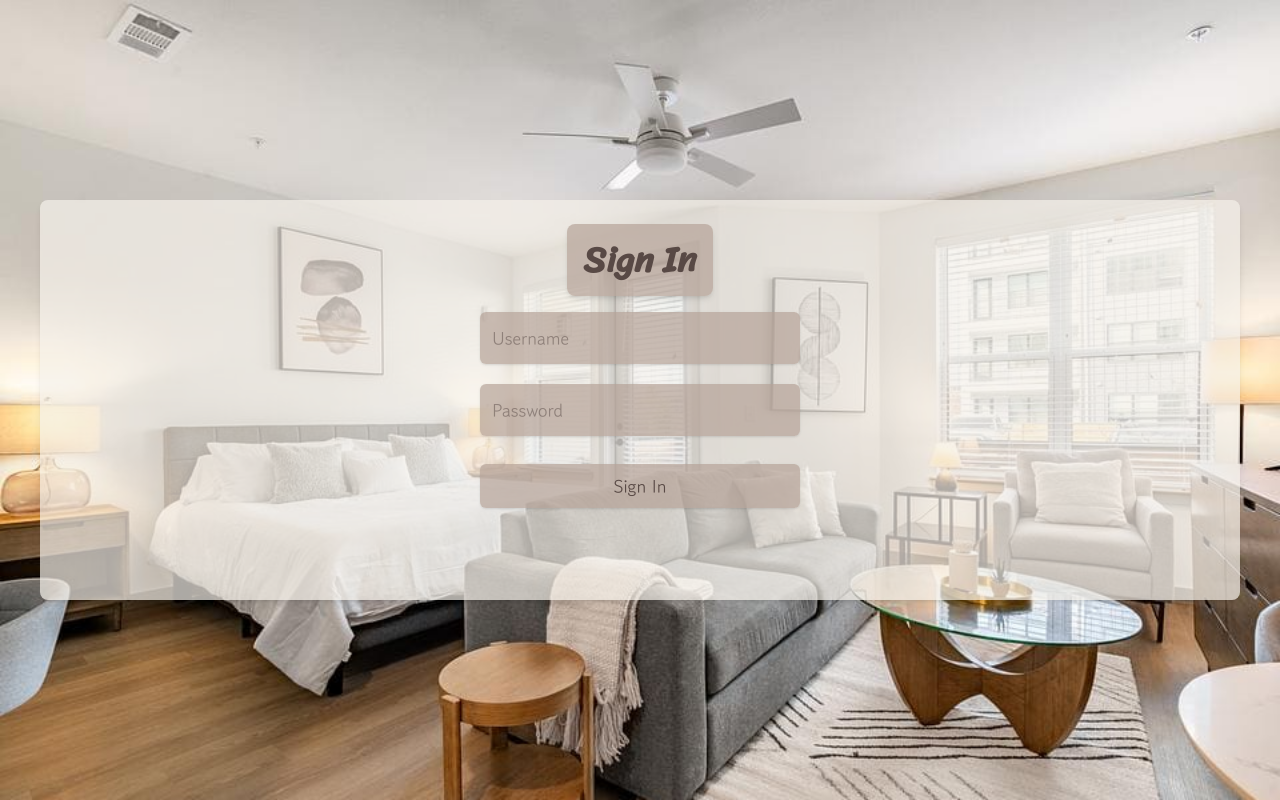
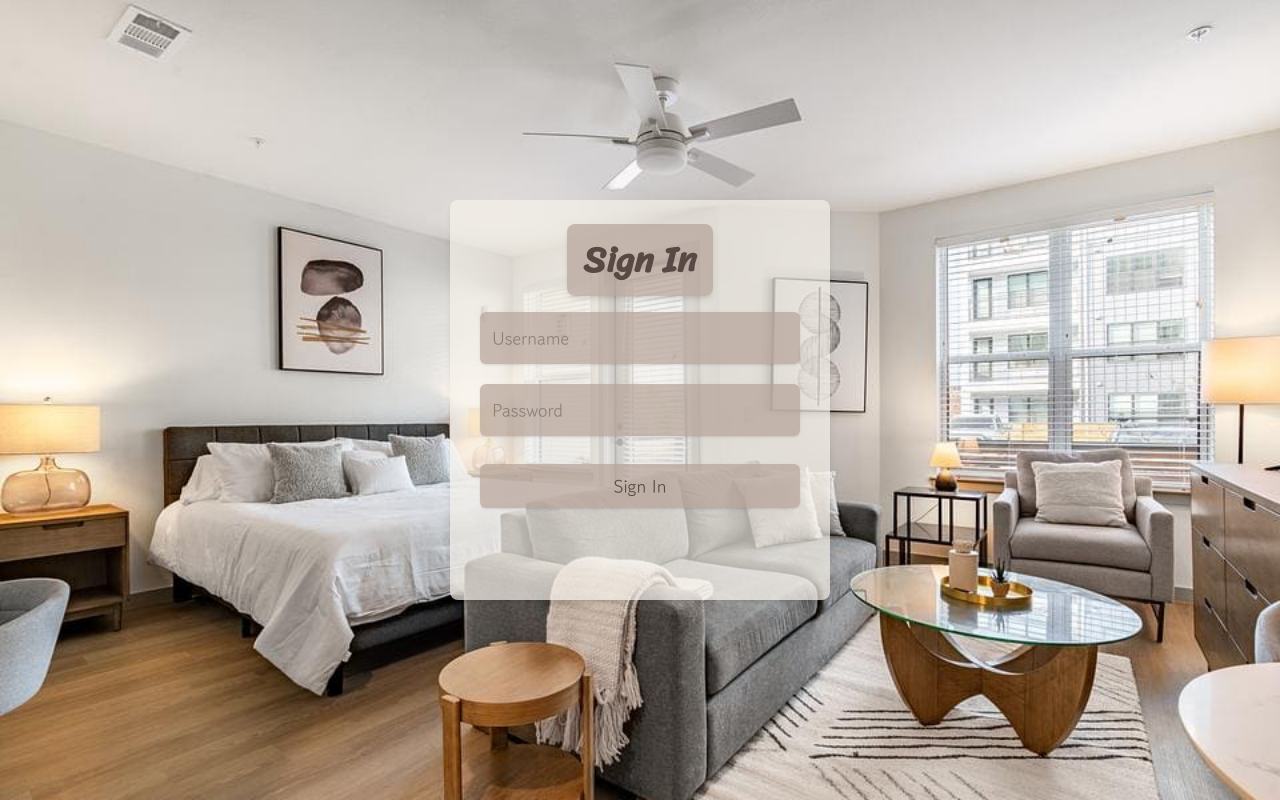
Before and after one commit to The-Landlords/Room8, a React (Vite) app in the folder packages/react-frontend/: page / in a window 1280 px wide. Built offline with nearby package versions, Linux system fonts and the light colour scheme.

Commit message:
Update signInPage.tsx

```diff
--- a/packages/react-frontend/src/signInPage.tsx
+++ b/packages/react-frontend/src/signInPage.tsx
@@ -46,7 +46,7 @@ export default function SignInPage() {
 
 	return (
 		<div className="background-house flex items-center justify-center">
-			<div className="panel flex flex-col items-center animate-floatUp">
+            <div className="panel flex flex-col items-center animate-floatUp min-w-[380px]">
 
 				<h1 className="header mb-4">Sign In</h1>
 
```
